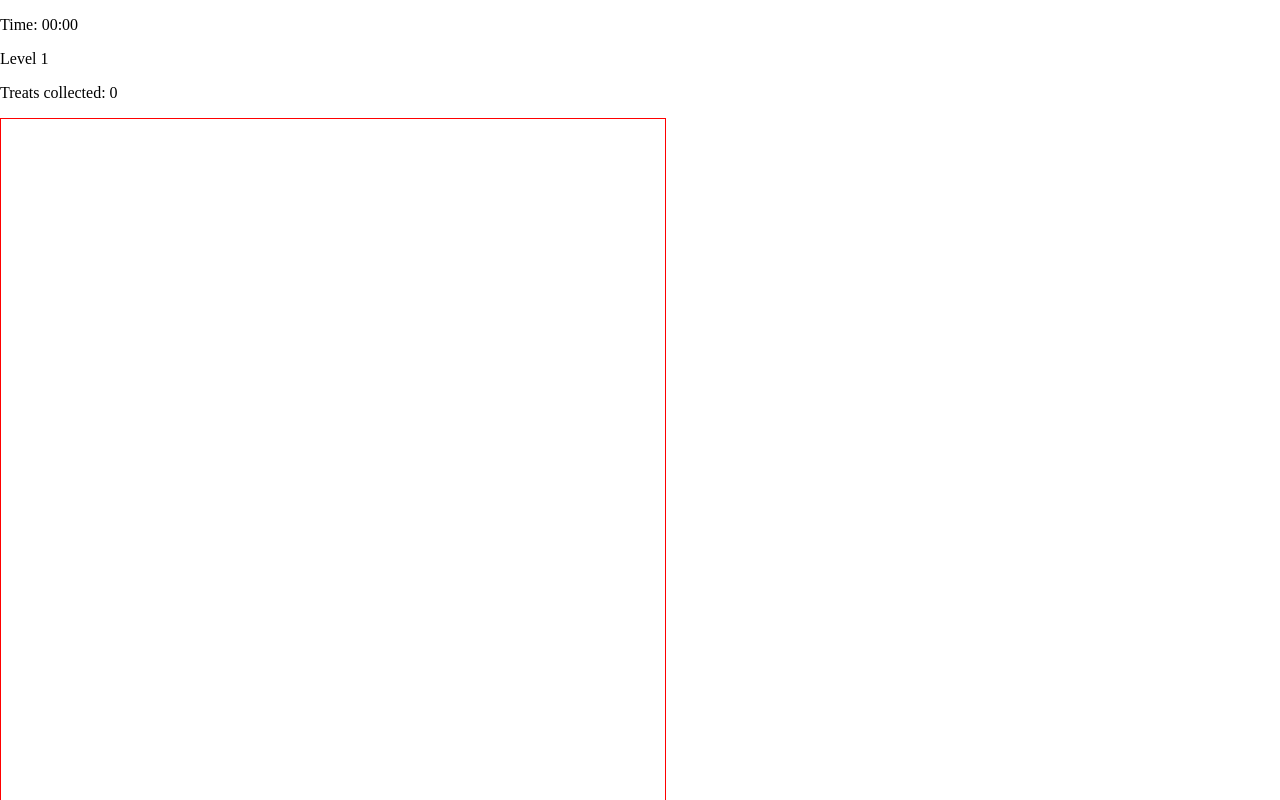
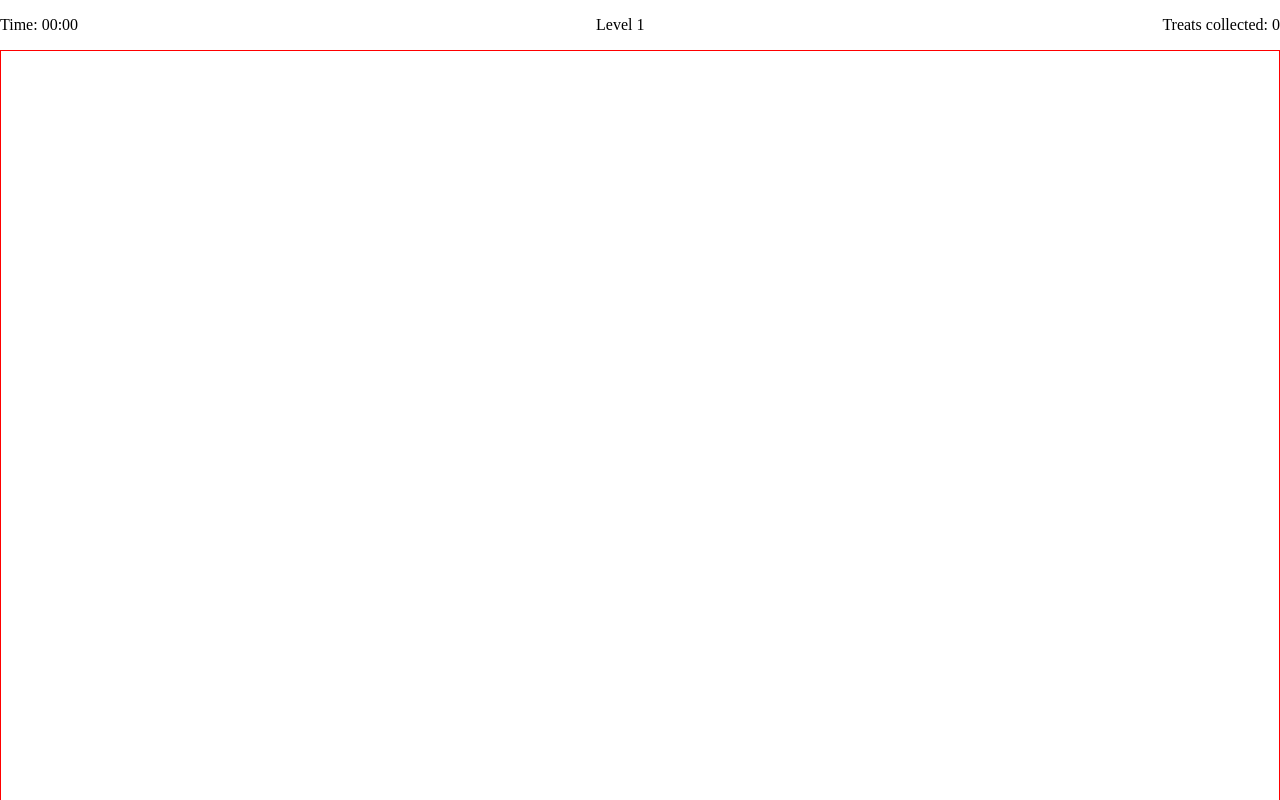
Before and after one commit to saulthebear/bodhi-dreamworld, a plain HTML site: page index.html in a window 1280 px wide. Shown: the top 800 px of the page. Drawn offline with Linux system fonts and the light colour scheme.

Commit message:
Position HTML elements

```diff
--- a/css/styles.css
+++ b/css/styles.css
@@ -1,5 +1,15 @@
 body {
   margin: 0;
+}
+
+main {
+  display: flex;
+  flex-direction: column;
+}
+
+.top-row {
+  display: flex;
+  justify-content: space-between;
 }
 
 canvas {
--- a/index.html
+++ b/index.html
@@ -9,10 +9,16 @@
     <link rel="stylesheet" href="css/styles.css" />
   </head>
   <body>
-    <p id="time-display">Time: <span>00:00</span></p>
-    <p id="level-display">Level <span>1</span></p>
-    <p id="treats-display">Treats collected: <span>0</span></p>
-    <canvas></canvas>
-    <button id="how-to-btn">How to play</button>
+    <main>
+      <div class="top-row">
+        <p id="time-display">Time: <span>00:00</span></p>
+        <p id="level-display">Level <span>1</span></p>
+        <p id="treats-display">Treats collected: <span>0</span></p>
+      </div>
+      <canvas></canvas>
+      <div class="bottom-row">
+        <button id="how-to-btn">How to play</button>
+      </div>
+    </main>
   </body>
 </html>
```
